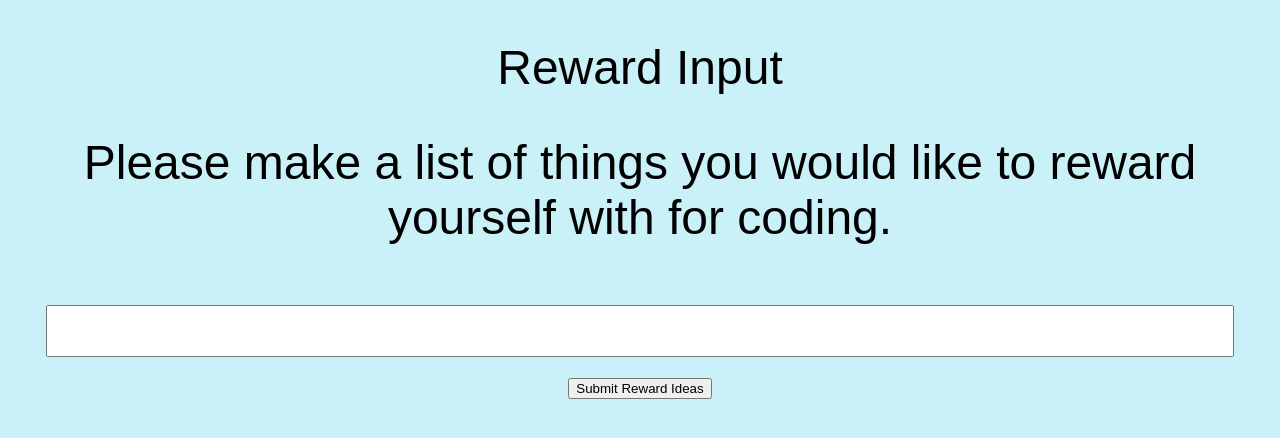
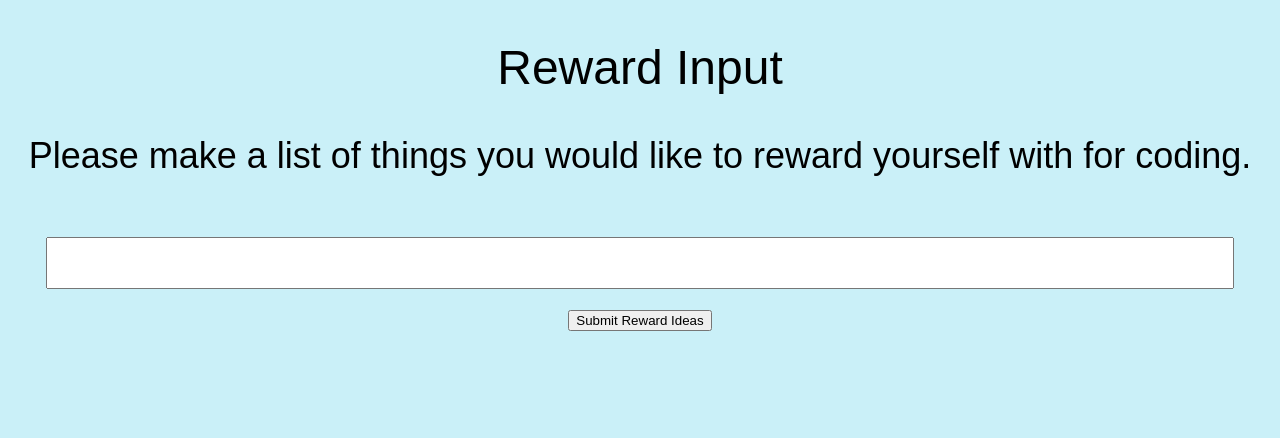
Before and after one commit to Rikaiyah-Winters/code-habit-reward-tracker, a React (Create React App) app: page / in a window 1280 px wide. Both pictures are taken after a click on the button "Submit". Shown: the top 438 px of the page. Built offline with nearby package versions, Linux system fonts and the light colour scheme; a web font is replaced by a local one.

Commit message:
Changed font size of h1 on reward input page

```diff
--- a/src/App.css
+++ b/src/App.css
@@ -51,6 +51,10 @@ h1 {
 
 /*Reward Input Page*/
 
+.reward-input-h1 {
+  font-size: 2.25em;
+}
+
 input {
   padding: 10px 16px;
   font-size: 1.5em;
--- a/src/Components/RewardInput.js
+++ b/src/Components/RewardInput.js
@@ -4,7 +4,7 @@ function RewardInput({ rewards, setRewards, list, handleSubmit, setPage }) {
 
     return (
         <div className='reward-list'>
-            <h1>Please make a list of things you would like to reward yourself with for coding.</h1>
+            <h1 className='reward-input-h1'>Please make a list of things you would like to reward yourself with for coding.</h1>
             <form onSubmit={handleSubmit}>
                 <input
                     className='reward-input'
```
